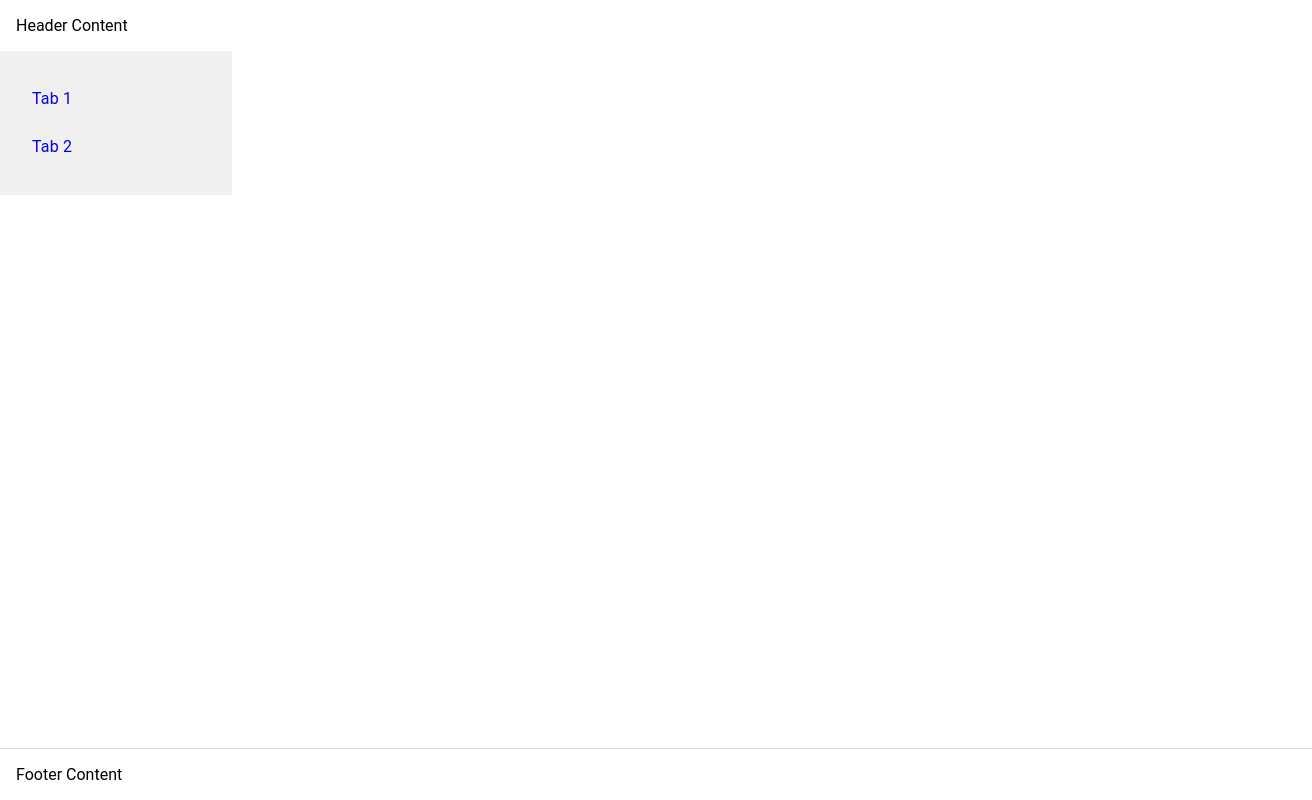
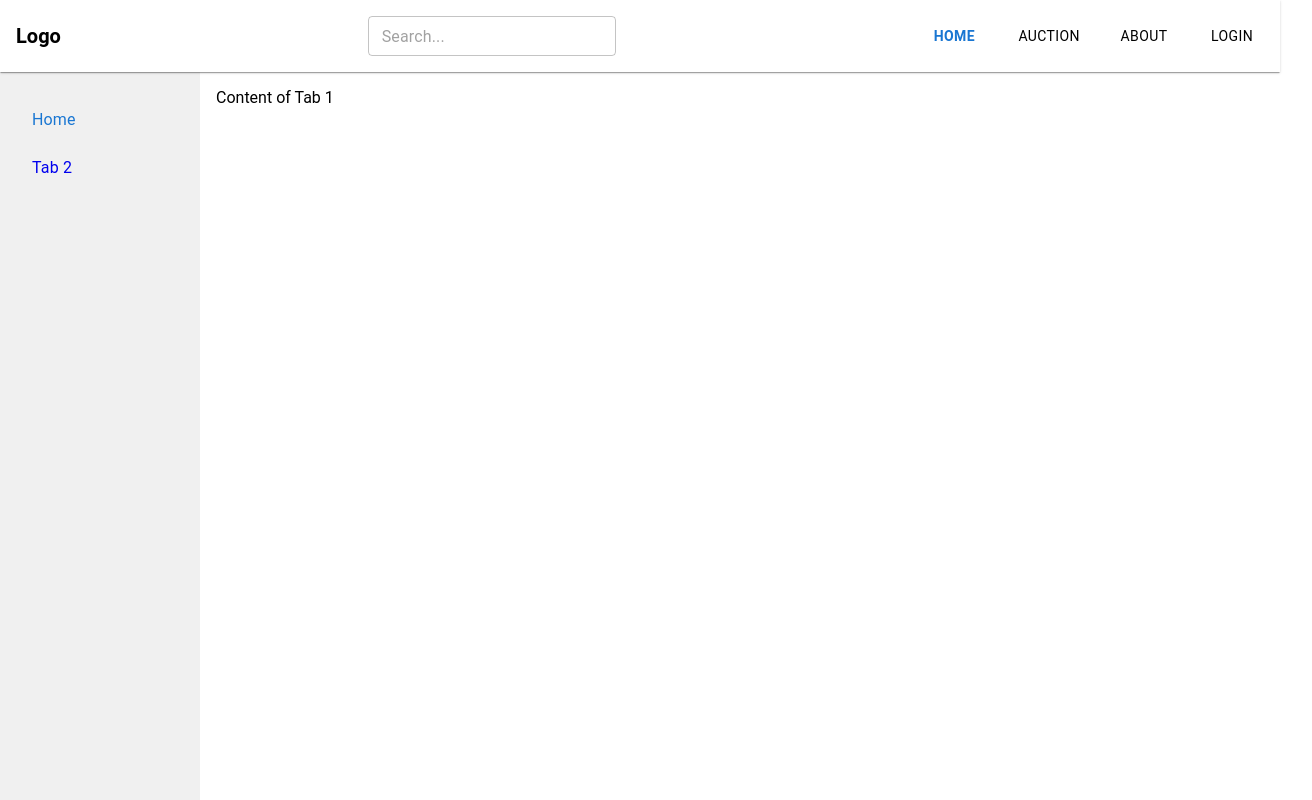
Before and after one commit to UTH-Team/web-ui, a React (Vite) app: page / in a window 1280 px wide. Shown: the top 800 px of the page, 1312 px wide, since content can reach past the window. Built offline with nearby package versions, Linux system fonts and the light colour scheme.

Commit message:
handle navigate

```diff
--- a/src/App.css
+++ b/src/App.css
@@ -1,8 +1,8 @@
 * {
-  margin : 0;
-  padding : 0;
-  box-sizing : "border-box";
-  font-family : "Roboto";
+  margin: 0;
+  padding: 0;
+  box-sizing: border-box;
+  font-family: Roboto, sans-serif;
 }
 
 
--- a/src/components/Header.tsx
+++ b/src/components/Header.tsx
@@ -1,23 +1,114 @@
-import { Box } from '@mui/material'
-import React from 'react'
+import { Box, Button, TextField } from "@mui/material";
+import React, { useState } from "react";
+import { useNavigate } from "react-router-dom";
 
 function Header() {
+  const [searchQuery, setSearchQuery] = useState<string>("");
+  const [activeTab, setActiveTab] = useState<string>("home");
+  const navigate = useNavigate();
+
+  // Xử lý thay đổi giá trị đầu vào
+  const handleInputChange = (event: React.ChangeEvent<HTMLInputElement>) => {
+    setSearchQuery(event.target.value);
+  };
+
+  // Xử lý tìm kiếm
+  const handleSearch = () => {
+    if (searchQuery.trim() !== "") {
+      console.log("Search for:", searchQuery);
+      setSearchQuery("");
+    }
+  };
+
+  // Xử lý khi nhấn phím Enter
+  const handleKeyDown = (event: React.KeyboardEvent<HTMLInputElement>) => {
+    if (event.key === "Enter") {
+      handleSearch();
+    }
+  };
+
+  // Xử lý thay đổi tab và điều hướng
+  const handleTabChange = (tab: string, path: string) => {
+    setActiveTab(tab);
+    navigate(path);
+  };
+
   return (
     <Box
       component="header"
       sx={{
-      position: 'sticky',
+        display: "flex",
+        alignItems: "center",
+        justifyContent: "space-between",
+        position: "sticky",
         top: 0,
-      width: '100%',
+        width: "100%",
         zIndex: 1100,
-      bgcolor: 'white',
-      color: 'black',
+        bgcolor: "white",
+        color: "black",
         p: 2,
+        boxShadow: 1,
       }}
     >
-    Header Content
+      {/* Logo */}
+      <Box sx={{ fontWeight: "bold", fontSize: "1.25rem" }}>Logo</Box>
+
+      {/* Search Bar */}
+      <TextField
+        variant="outlined"
+        placeholder="Search..."
+        size="small"
+        value={searchQuery}
+        onChange={handleInputChange}
+        onKeyDown={handleKeyDown}
+        sx={{ bgcolor: "white", borderRadius: 1 }}
+      />
+
+      {/* Navigation Links */}
+      <Box sx={{ display: "flex", gap: 3 }}>
+        <Button
+          color="inherit"
+          onClick={() => handleTabChange("home", "/")}
+          sx={{
+            fontWeight: activeTab === "home" ? "bold" : "normal",
+            color: activeTab === "home" ? "primary.main" : "inherit",
+          }}
+        >
+          Home
+        </Button>
+        <Button
+          color="inherit"
+          onClick={() => handleTabChange("auction", "/auction")}
+          sx={{
+            fontWeight: activeTab === "auction" ? "bold" : "normal",
+            color: activeTab === "auction" ? "primary.main" : "inherit",
+          }}
+        >
+          Auction
+        </Button>
+        <Button
+          color="inherit"
+          onClick={() => handleTabChange("about", "/about")}
+          sx={{
+            fontWeight: activeTab === "about" ? "bold" : "normal",
+            color: activeTab === "about" ? "primary.main" : "inherit",
+          }}
+        >
+          About
+        </Button>
+        <Button
+          color="inherit"
+          onClick={() => handleTabChange("login", "/login")}
+          sx={{
+            fontWeight: activeTab === "login" ? "bold" : "normal",
+            color: activeTab === "login" ? "primary.main" : "inherit",
+          }}
+        >
+          Login
+        </Button>
       </Box>
-  )
+    </Box>
+  );
 }
 
-export default Header
+export default Header;
--- a/src/components/Sidebar.tsx
+++ b/src/components/Sidebar.tsx
@@ -1,16 +1,26 @@
-import React from 'react';
-import { Link } from 'react-router-dom';
+import React, { useState } from 'react';
+import { Link, useLocation, useNavigate } from 'react-router-dom';
 import { Box, List, ListItem, ListItemText } from '@mui/material';
 
 function Sidebar() {
+  const location = useLocation();
+
   return (
-    <Box sx={{ width: 200, bgcolor: '#f0f0f0', p: 2 }}>
+    <Box sx={{ width: 200, bgcolor: '#f0f0f0', p: 2 ,height: '100'}}>
       <List>
-        <ListItem  component={Link} to="tab1">
-          <ListItemText primary="Tab 1" />
+        <ListItem  component={Link} to="/" >
+          <ListItemText primary="Home"
+            sx={{
+              fontWeight: location.pathname === "/" ? "bold" : "normal",
+              color: location.pathname === "/" ? "primary.main" : "inherit",
+            }}  />
         </ListItem>
-        <ListItem  component={Link} to="tab2">
-          <ListItemText primary="Tab 2" />
+        <ListItem  component={Link} to="tab2" >
+          <ListItemText primary="Tab 2"
+            sx={{
+              fontWeight: location.pathname === "/tab2" ? "bold" : "normal",
+              color: location.pathname === "/tab2" ? "primary.main" : "inherit",
+            }} />
         </ListItem>
       </List>
     </Box>
--- a/src/components/Tab1.tsx
+++ b/src/components/Tab1.tsx
@@ -1,7 +1,12 @@
 import React from 'react';
+import { Box } from '@mui/material';
 
 function Tab1() {
-  return <div>Content of Tab 1</div>;
+  return (
+    <Box >
+      Content of Tab 1
+    </Box>
+  );
 }
 
 export default Tab1;
--- a/src/layouts/DefaultLayout.tsx
+++ b/src/layouts/DefaultLayout.tsx
@@ -9,12 +9,14 @@ function DefaultLayout({ children }: { children: React.ReactNode }) {
       display="flex"
       flexDirection="column"
       minHeight="100vh"
+      width="100%"
+
     >
       {/* Header luôn nằm ở đầu */}
       <Header />
 
       {/* Children sẽ lấp đầy khoảng trống giữa header và footer */}
-      <Box flexGrow={1}>
+      <Box flexGrow={1} width="100%"  minHeight="100vh">
         {children}
       </Box>
 
--- a/src/layouts/NoneLayout.tsx
+++ b/src/layouts/NoneLayout.tsx
@@ -1,6 +1,4 @@
 import React from 'react';
-import Header from '../components/Header';
-import Footer from '../components/Footer';
 import { Box } from '@mui/material';
 
 function NoneLayout({ children }: { children: React.ReactNode }) {
--- a/src/routes/index.ts
+++ b/src/routes/index.ts
@@ -11,7 +11,7 @@ const PublicRoute: RouteType[] = [
     page: HomePage,
     children: [
       {
-        path: "tab1",
+        path: "",
         page: Tab1,
         layout:NoneLayout
       },
```
Lines whose indentation alone changed are shown as unchanged.
